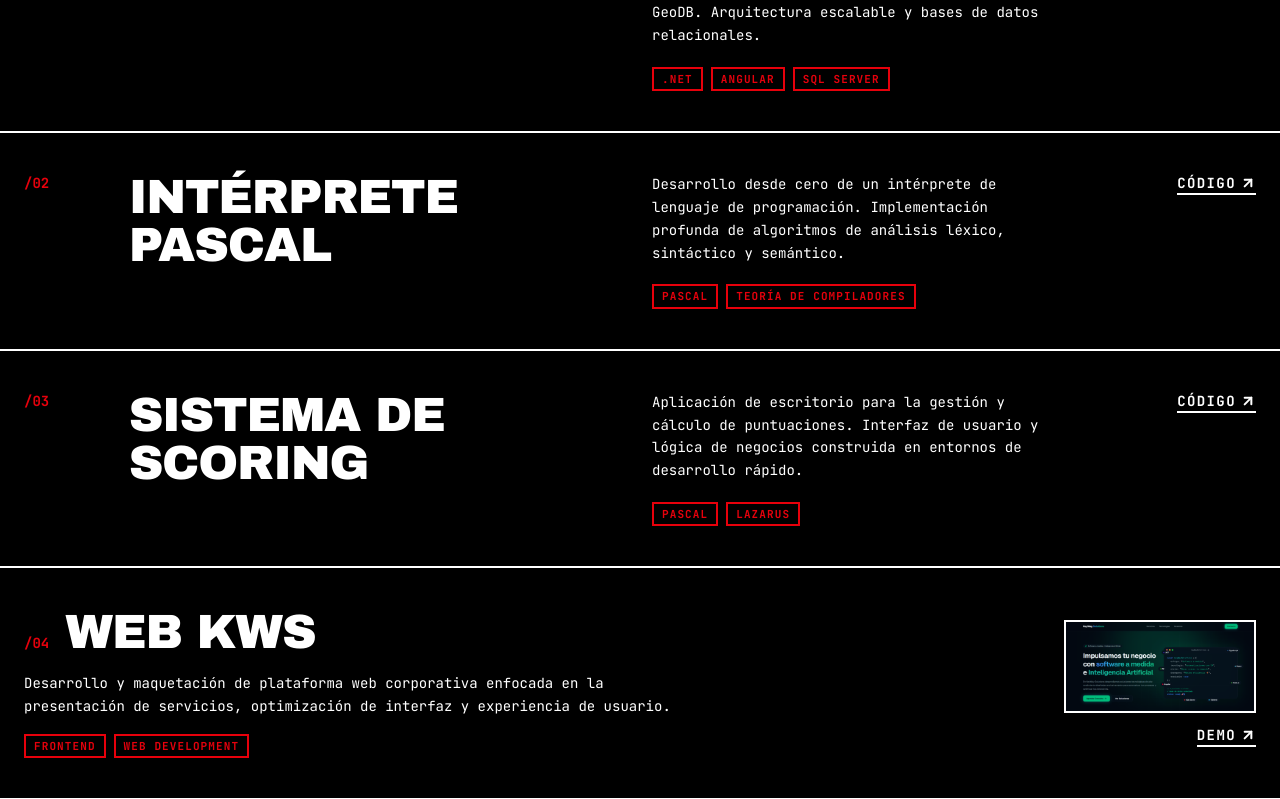
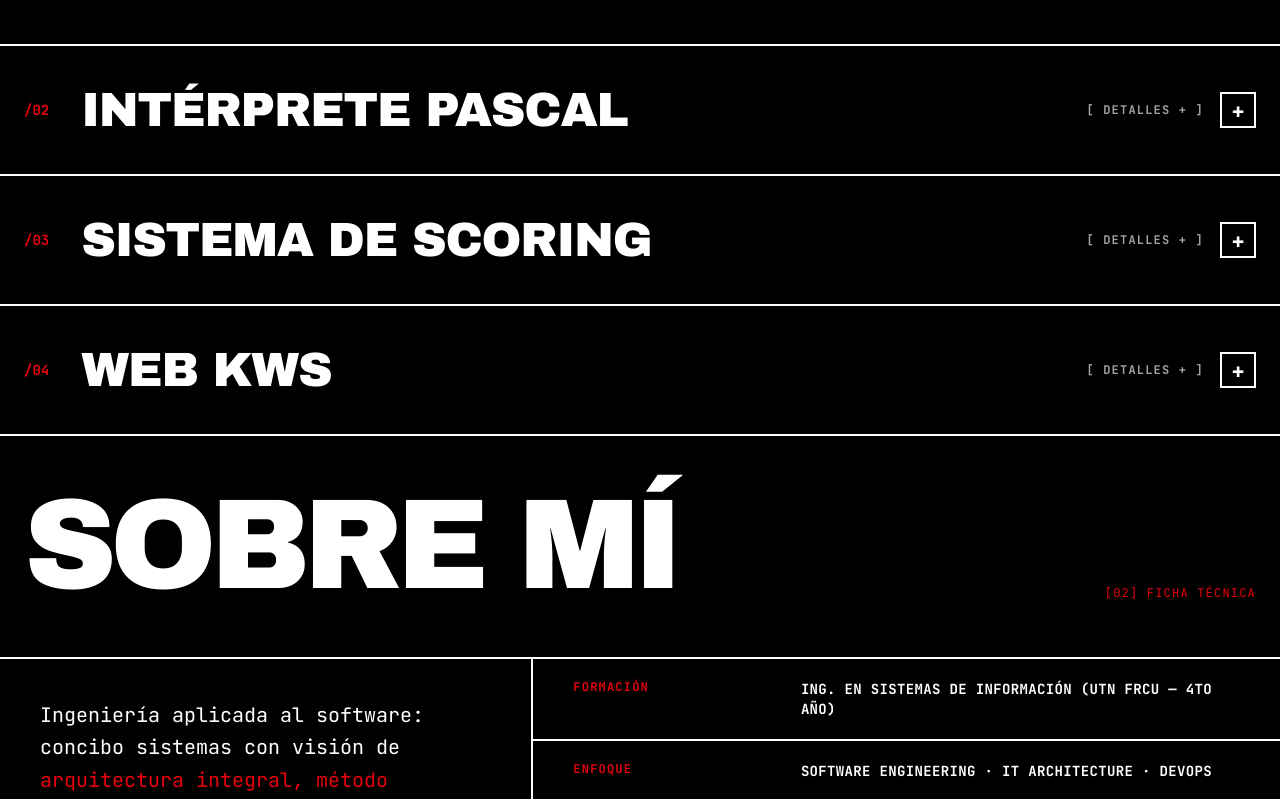
Before and after one commit to octavioleiva/PortfolioOctavioLeiva, a Next.js app: page / in a window 1280 px wide. Shown: the part 1041-1840 px from the top of the page. Built offline with nearby package versions, Linux system fonts and the light colour scheme.

Commit message:
feat: convertir sección de proyectos en acordeón interactivo neo-brutalista

```diff
--- a/src/app/page.tsx
+++ b/src/app/page.tsx
@@ -1,3 +1,6 @@
+"use client";
+
+import { useState, useEffect } from "react";
 import Image from "next/image";
 import { ArrowDown, ArrowRight, ArrowUpRight } from "lucide-react";
 import { GithubIcon, LinkedinIcon } from "@/components/icons/BrandIcons";
@@ -175,6 +178,8 @@ function SectionHeader({ index, title, note }: { index: number; title: string; n
  *  PROYECTOS — lista de filas completas
  * ------------------------------------------------------------------------ */
 function Projects() {
+  const [openProject, setOpenProject] = useState<number | null>(null);
+
   return (
     <section id="proyectos">
       <SectionHeader index={1} title="Proyectos" note={`${pad(projects.length)} entradas`} />
@@ -183,18 +188,18 @@ function Projects() {
         {projects.map((project, i) => {
           const slug = project.title.toLowerCase().replace(/\s+/g, "-");
           const isKWS = project.title.toUpperCase().includes("KWS");
+          const isOpen = openProject === i;
 
           return (
-            <Reveal
-              as="li"
-              key={project.title}
-              className="group border-b-2 border-white transition-colors duration-150 hover:bg-red-600 hover:text-black"
+            <Reveal as="li" key={project.title} className="group/item">
+              {/* Encabezado / Botón clickeable */}
+              <button
+                type="button"
+                onClick={() => setOpenProject(isOpen ? null : i)}
+                aria-expanded={isOpen}
+                className="group flex w-full items-center justify-between border-b-2 border-white px-4 py-8 text-left transition-colors duration-150 hover:bg-red-600 hover:text-black md:px-6 md:py-10 bg-black text-white cursor-pointer"
               >
-              {isKWS ? (
-                <article className="flex flex-col md:flex-row justify-between items-start md:items-center gap-6 px-4 py-8 md:px-6 md:py-10">
-                  {/* Lado izquierdo: Título, Stack y Descripción */}
-                  <div className="flex flex-col gap-4 max-w-2xl">
-                    <div className="flex items-baseline gap-4">
+                <div className="flex items-center gap-4 md:gap-8">
                   <span className="text-sm font-bold text-red-600 group-hover:text-black">
                     /{pad(i + 1)}
                   </span>
@@ -202,12 +207,51 @@ function Projects() {
                     {project.title}
                   </h3>
                 </div>
-                    <p className="text-sm leading-relaxed">{project.description}</p>
+
+                <div className="flex items-center gap-4">
+                  <span className="hidden font-mono text-xs font-bold uppercase tracking-widest sm:inline text-neutral-400 group-hover:text-black">
+                    {isOpen ? "[ CERRAR - ]" : "[ DETALLES + ]"}
+                  </span>
+                  <span
+                    aria-hidden
+                    className={`flex h-9 w-9 items-center justify-center border-2 border-white font-display text-xl transition-all duration-300 group-hover:border-black ${
+                      isOpen ? "rotate-45 bg-white text-black group-hover:bg-black group-hover:text-white" : ""
+                    }`}
+                  >
+                    +
+                  </span>
+                </div>
+              </button>
+
+              {/* Panel expandido con animación suave */}
+              <div
+                className={`grid transition-all duration-300 ease-in-out overflow-hidden ${
+                  isOpen ? "grid-rows-[1fr] opacity-100" : "grid-rows-[0fr] opacity-0"
+                }`}
+              >
+                <div className="overflow-hidden">
+                  <div className="border-b-4 border-l-4 border-r-4 border-white bg-black p-6 md:p-10">
+                    <div className={`grid gap-8 ${isKWS ? "lg:grid-cols-12 lg:items-center" : ""}`}>
+                      {/* Lado izquierdo: Descripción, Stack y Enlaces */}
+                      <div className={`flex flex-col gap-6 ${isKWS ? "lg:col-span-7" : ""}`}>
+                        <div>
+                          <p className="mb-2 font-mono text-xs uppercase tracking-widest text-red-600">
+                            &gt; Descripción del sistema
+                          </p>
+                          <p className="text-base leading-relaxed text-neutral-100 md:text-lg">
+                            {project.description}
+                          </p>
+                        </div>
+
+                        <div>
+                          <p className="mb-3 font-mono text-xs uppercase tracking-widest text-red-600">
+                            &gt; Stack tecnológico
+                          </p>
                           <ul className="flex flex-wrap gap-2" aria-label="Tecnologías">
                             {project.tags.map((tag) => (
                               <li
                                 key={tag}
-                          className="border-2 border-red-600 px-2 py-0.5 text-[11px] font-bold uppercase tracking-widest text-red-600 group-hover:border-black group-hover:text-black"
+                                className="border-2 border-red-600 bg-black px-3 py-1 text-xs font-bold uppercase tracking-widest text-white shadow-[2px_2px_0px_0px_rgba(220,38,38,1)]"
                               >
                                 {tag}
                               </li>
@@ -215,80 +259,16 @@ function Projects() {
                           </ul>
                         </div>
 
-                  {/* Lado derecho: Imagen kws-captura.png y enlaces */}
-                  <div className="flex flex-col items-start md:items-end gap-3 shrink-0">
-                    {project.demoUrl ? (
-                      <a
-                        href={project.demoUrl}
-                        target="_blank"
-                        rel="noopener noreferrer"
-                        className="block focus:outline-none"
-                        tabIndex={-1}
-                      >
-                        <Image
-                          src="/kws-captura.png"
-                          alt="Captura de WEB KWS"
-                          width={1024}
-                          height={487}
-                          className="w-48 object-cover border-2 border-white group-hover:border-black transition-colors duration-150"
-                        />
-                      </a>
-                    ) : (
-                      <Image
-                        src="/kws-captura.png"
-                        alt="Captura de WEB KWS"
-                        width={1024}
-                        height={487}
-                        className="w-48 object-cover border-2 border-white group-hover:border-black transition-colors duration-150"
-                      />
-                    )}
-                    {project.demoUrl && (
-                      <a
-                        href={project.demoUrl}
-                        target="_blank"
-                        rel="noopener noreferrer"
-                        id={`project-${slug}-demo`}
-                        className="inline-flex items-center gap-1 text-sm font-bold uppercase tracking-widest border-b-2 border-current hover:bg-black hover:text-white"
-                      >
-                        Demo <ArrowUpRight size={16} strokeWidth={3} />
-                      </a>
-                    )}
-                  </div>
-                </article>
-              ) : (
-                <article className="grid gap-6 px-4 py-8 md:grid-cols-12 md:items-start md:px-6 md:py-10">
-                  <span className="text-sm font-bold text-red-600 group-hover:text-black md:col-span-1">
-                    /{pad(i + 1)}
-                  </span>
-
-                  <h3 className="font-display text-3xl uppercase leading-none tracking-tight transition-transform duration-150 group-hover:translate-x-2 md:col-span-5 md:text-5xl">
-                    {project.title}
-                  </h3>
-
-                  <div className="md:col-span-4">
-                    <p className="text-sm leading-relaxed">{project.description}</p>
-                    <ul className="mt-5 flex flex-wrap gap-2" aria-label="Tecnologías">
-                      {project.tags.map((tag) => (
-                        <li
-                          key={tag}
-                          className="border-2 border-red-600 px-2 py-0.5 text-[11px] font-bold uppercase tracking-widest text-red-600 group-hover:border-black group-hover:text-black"
-                        >
-                          {tag}
-                        </li>
-                      ))}
-                    </ul>
-                  </div>
-
-                  <div className="flex gap-6 text-sm font-bold uppercase tracking-widest md:col-span-2 md:flex-col md:items-end md:gap-3">
+                        <div className="flex flex-wrap items-center gap-4 pt-2">
                           {project.repoUrl && (
                             <a
                               href={project.repoUrl}
                               target="_blank"
                               rel="noopener noreferrer"
-                        id={`project-${slug}-code`}
-                        className="inline-flex items-center gap-1 border-b-2 border-current hover:bg-black hover:text-white"
+                              id={`project-${slug}-repo`}
+                              className={`inline-flex items-center justify-center gap-2 border-2 border-white bg-white px-5 py-3 text-xs md:text-sm font-bold uppercase tracking-widest text-black ${SHADOW_RED} ${PRESS}`}
                             >
-                        Código <ArrowUpRight size={16} strokeWidth={3} />
+                              <GithubIcon size={18} /> Ver Repositorio <ArrowUpRight size={16} strokeWidth={3} />
                             </a>
                           )}
                           {project.demoUrl && (
@@ -297,14 +277,42 @@ function Projects() {
                               target="_blank"
                               rel="noopener noreferrer"
                               id={`project-${slug}-demo`}
-                        className="inline-flex items-center gap-1 border-b-2 border-current hover:bg-black hover:text-white"
+                              className={`inline-flex items-center justify-center gap-2 border-2 border-red-600 bg-red-600 px-5 py-3 text-xs md:text-sm font-bold uppercase tracking-widest text-black ${SHADOW_WHITE} ${PRESS}`}
                             >
-                        Demo <ArrowUpRight size={16} strokeWidth={3} />
+                              Ver Demo en vivo <ArrowUpRight size={16} strokeWidth={3} />
                             </a>
                           )}
                         </div>
-                </article>
+                      </div>
+
+                      {/* Lado derecho: Imagen kws-captura.png solo para WEB KWS */}
+                      {isKWS && (
+                        <div className="flex flex-col items-start lg:items-end justify-center lg:col-span-5">
+                          <div className="w-full max-w-md">
+                            <p className="mb-2 font-mono text-xs uppercase tracking-widest text-red-600">
+                              &gt; Vista previa del proyecto
+                            </p>
+                            <a
+                              href={project.demoUrl || "#"}
+                              target="_blank"
+                              rel="noopener noreferrer"
+                              className="group/img block border-2 border-white shadow-[6px_6px_0px_0px_rgba(220,38,38,1)] transition-all duration-150 hover:border-red-600"
+                            >
+                              <Image
+                                src="/kws-captura.png"
+                                alt="Captura de WEB KWS"
+                                width={1024}
+                                height={487}
+                                className="w-full object-cover transition-transform duration-200 group-hover/img:scale-[1.02]"
+                              />
+                            </a>
+                          </div>
+                        </div>
                       )}
+                    </div>
+                  </div>
+                </div>
+              </div>
             </Reveal>
           );
         })}
@@ -407,14 +415,14 @@ function Contact() {
   );
 }
 
-/* --------------------------------------------------------------------------
- *  FOOTER
- * ------------------------------------------------------------------------ */
+function CurrentYear() {
+  const [year, setYear] = useState<number>(2026);
 
-/** Next 16 + Cache Components: `new Date()` debe estar en un scope cacheado. */
-async function CurrentYear() {
-  "use cache";
-  return <>{new Date().getFullYear()}</>;
+  useEffect(() => {
+    setYear(new Date().getFullYear());
+  }, []);
+
+  return <>{year}</>;
 }
 
 function Footer() {
```
Lines whose indentation alone changed are shown as unchanged.
